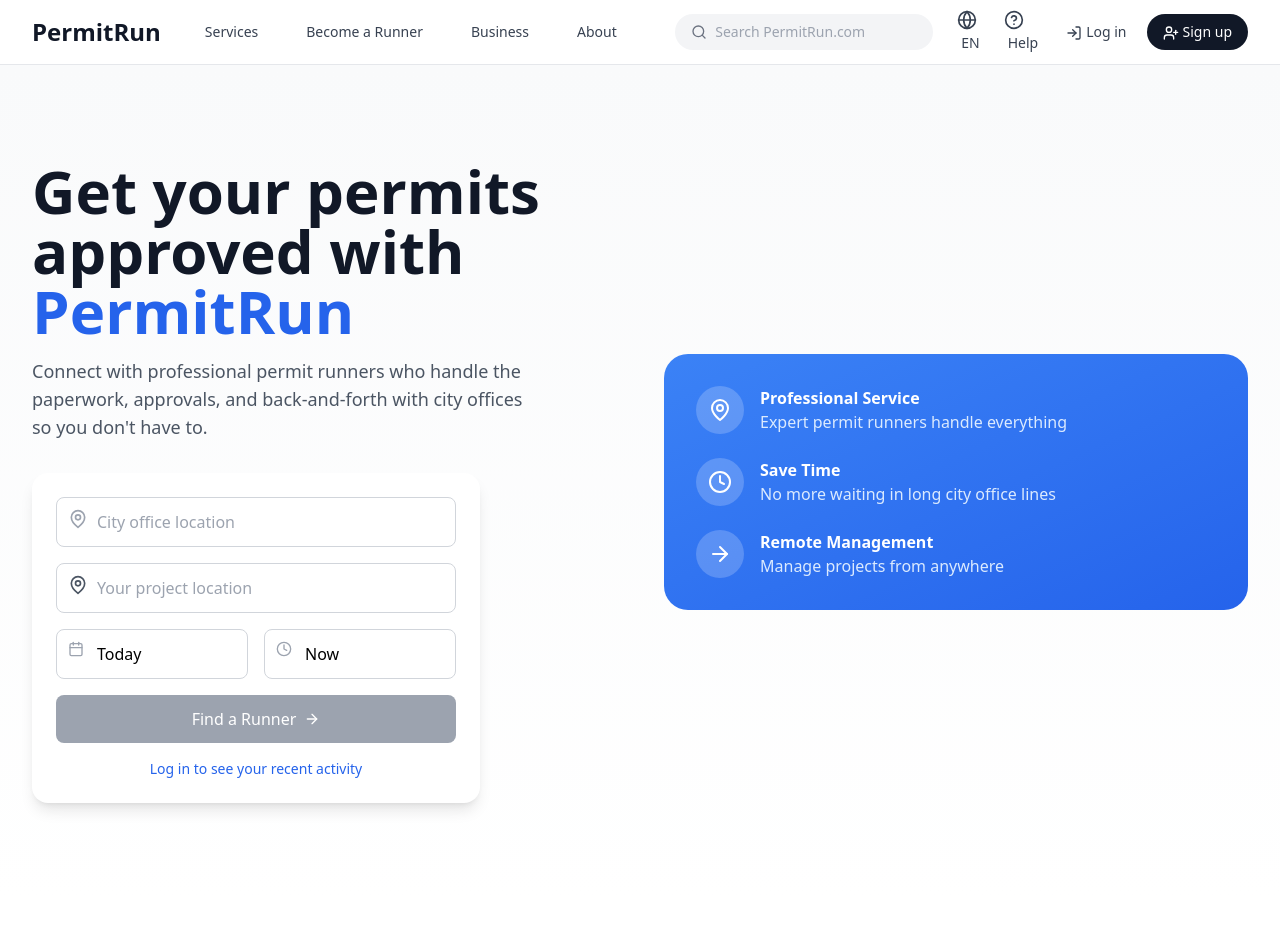
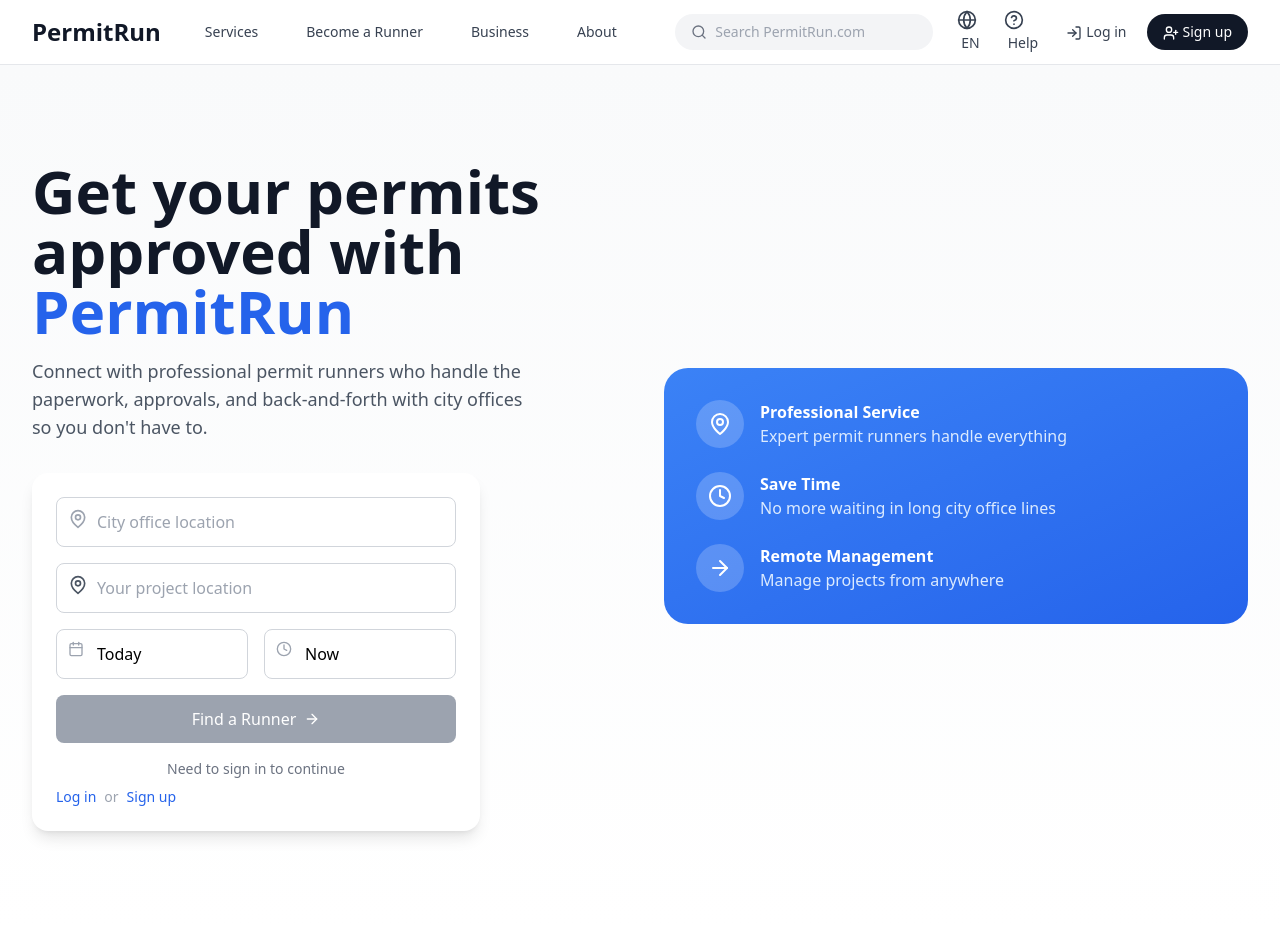
Before and after one commit to FarZoffOfficial/PermitRunning, a React (Vite) app: page / in a window 1280 px wide. Shown: the top 952 px of the page. Built offline with nearby package versions, Linux system fonts and the light colour scheme; no server answers.

Commit message:
Add Authentication Check to Hero Section

```diff
--- a/src/components/HeroSection.tsx
+++ b/src/components/HeroSection.tsx
@@ -1,6 +1,8 @@
 import React, { useState } from 'react';
 import { MapPin, Calendar, Clock, ArrowRight } from 'lucide-react';
+import { useAuth } from '../contexts/AuthContext';
 import RunnerSelection from './RunnerSelection';
+import AuthModal from './auth/AuthModal';
 
 const HeroSection = () => {
   const [pickupLocation, setPickupLocation] = useState('');
@@ -8,11 +10,24 @@ const HeroSection = () => {
   const [selectedDate, setSelectedDate] = useState('Today');
   const [selectedTime, setSelectedTime] = useState('Now');
   const [showRunnerSelection, setShowRunnerSelection] = useState(false);
+  const [showAuthModal, setShowAuthModal] = useState(false);
+  const [authModalMode, setAuthModalMode] = useState<'login' | 'register'>('login');
+
+  const { user } = useAuth();
 
   const handleFindRunner = () => {
-    if (pickupLocation && dropoffLocation) {
+    if (!pickupLocation || !dropoffLocation) {
+      return;
+    }
+
+    // Check if user is authenticated
+    if (!user) {
+      setShowAuthModal(true);
+      return;
+    }
+
+    // User is authenticated, proceed to runner selection
     setShowRunnerSelection(true);
-    }
   };
 
   const handleBackToForm = () => {
@@ -23,6 +38,22 @@ const HeroSection = () => {
     console.log('Selected runner:', runner);
     // Here you would typically navigate to a confirmation page or handle the booking
     alert(`Runner ${runner.name} selected! This would proceed to booking confirmation.`);
+  };
+
+  const handleAuthSuccess = () => {
+    // Close auth modal and proceed to runner selection
+    setShowAuthModal(false);
+    setShowRunnerSelection(true);
+  };
+
+  const handleLoginClick = () => {
+    setAuthModalMode('login');
+    setShowAuthModal(true);
+  };
+
+  const handleSignUpClick = () => {
+    setAuthModalMode('register');
+    setShowAuthModal(true);
   };
 
   if (showRunnerSelection) {
@@ -39,6 +70,7 @@ const HeroSection = () => {
   }
 
   return (
+    <>
       <section className="bg-gradient-to-b from-gray-50 to-white py-16 lg:py-24">
         <div className="max-w-7xl mx-auto px-4 sm:px-6 lg:px-8">
           <div className="grid lg:grid-cols-2 gap-12 items-center">
@@ -117,11 +149,33 @@ const HeroSection = () => {
                   <ArrowRight className="w-4 h-4 ml-2" />
                 </button>
 
+                {/* Authentication Prompt */}
+                {!user ? (
+                  <div className="text-center space-y-2">
+                    <p className="text-sm text-gray-500">
+                      Need to sign in to continue
+                    </p>
+                    <div className="flex space-x-2 text-sm">
+                      <button
+                        onClick={handleLoginClick}
+                        className="text-blue-600 hover:text-blue-700 font-medium transition-colors"
+                      >
+                        Log in
+                      </button>
+                      <span className="text-gray-400">or</span>
+                      <button
+                        onClick={handleSignUpClick}
+                        className="text-blue-600 hover:text-blue-700 font-medium transition-colors"
+                      >
+                        Sign up
+                      </button>
+                    </div>
+                  </div>
+                ) : (
                   <p className="text-sm text-gray-500 text-center">
-                <button className="text-blue-600 hover:underline">
-                  Log in to see your recent activity
-                </button>
+                    Welcome back, {user.user_metadata?.full_name || user.email?.split('@')[0]}!
                   </p>
+                )}
               </div>
             </div>
 
@@ -164,6 +218,15 @@ const HeroSection = () => {
           </div>
         </div>
       </section>
+
+      {/* Auth Modal */}
+      <AuthModal
+        isOpen={showAuthModal}
+        onClose={() => setShowAuthModal(false)}
+        initialMode={authModalMode}
+        onAuthSuccess={handleAuthSuccess}
+      />
+    </>
   );
 };
 
--- a/src/components/auth/AuthModal.tsx
+++ b/src/components/auth/AuthModal.tsx
@@ -6,11 +6,12 @@ interface AuthModalProps {
   isOpen: boolean
   onClose: () => void
   initialMode?: 'login' | 'register'
+  onAuthSuccess?: () => void
 }
 
 type UserType = 'client' | 'runner'
 
-const AuthModal: React.FC<AuthModalProps> = ({ isOpen, onClose, initialMode = 'login' }) => {
+const AuthModal: React.FC<AuthModalProps> = ({ isOpen, onClose, initialMode = 'login', onAuthSuccess }) => {
   const [mode, setMode] = useState<'login' | 'register' | 'user-type-selection'>(initialMode)
   const [selectedUserType, setSelectedUserType] = useState<UserType | null>(null)
   const [showPassword, setShowPassword] = useState(false)
@@ -78,6 +79,7 @@ const AuthModal: React.FC<AuthModalProps> = ({ isOpen, onClose, initialMode = 'l
           setSuccess('Successfully logged in!')
           setTimeout(() => {
             onClose()
+            onAuthSuccess?.()
           }, 1000)
         }
       } else {
@@ -86,6 +88,10 @@ const AuthModal: React.FC<AuthModalProps> = ({ isOpen, onClose, initialMode = 'l
           setError(error.message)
         } else {
           setSuccess('Account created successfully! Please check your email to verify your account.')
+          setTimeout(() => {
+            onClose()
+            onAuthSuccess?.()
+          }, 2000)
         }
       }
     } catch (err) {
```
Lines whose indentation alone changed are shown as unchanged.
